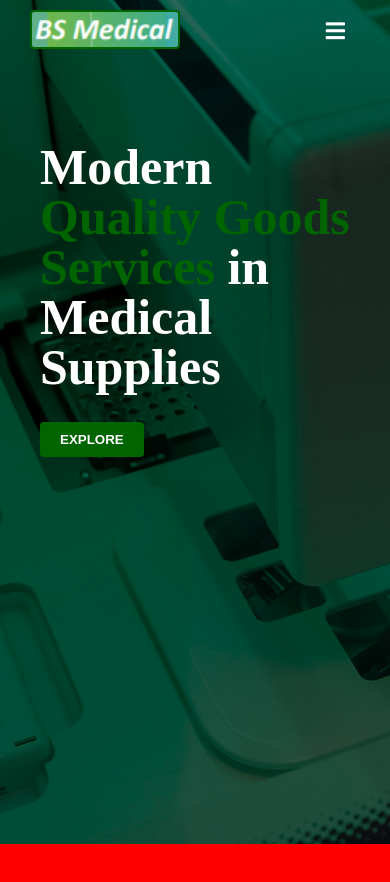
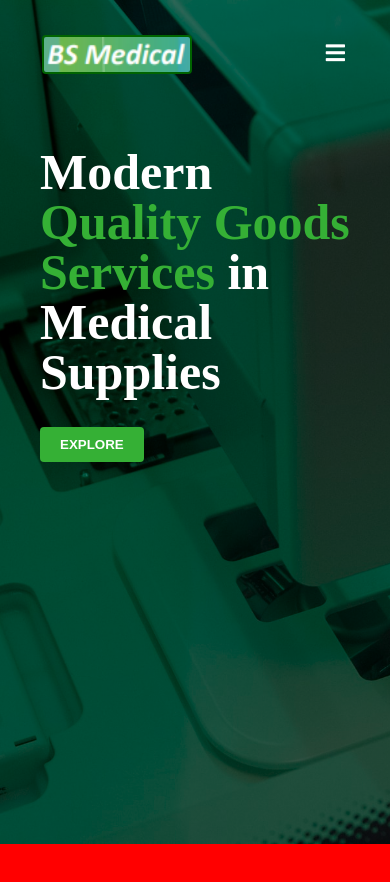
Before and after one commit to ihatelethargy/publishing, a plain HTML site: page BSmedical/index.html in a window 390 px wide. Shown: the top 882 px of the page. Drawn offline with Linux system fonts and the light colour scheme.

Commit message:
bemedical-span rgb change,mobile banner position change;

```diff
--- a/BSmedical/css/styles.css
+++ b/BSmedical/css/styles.css
@@ -20,6 +20,7 @@
 }
 
 .nav-bar img{
+    margin-left: 12px;
     border: 2px solid darkgreen;
     border-radius: 4px;
     width: 150px;
@@ -63,7 +64,7 @@
 .btn{
     padding: 10px 20px;
     border:0;
-    background-color: darkgreen;
+    background-color: #35B035;
     font-weight: bold;
     cursor: pointer;
     color:#fff;
@@ -86,7 +87,7 @@
 }
 
 .banner-title h1 span{
-    color: darkgreen;
+    color: #35B035;
 }
 
 .vertical-bar{
@@ -113,7 +114,7 @@
 .social-icons{
     height: 30%;
     width: 80px;
-    background: darkgreen;
+    background: #35B035;
     text-align: center;
     padding-top: 40%;
     bottom: 0;
@@ -160,11 +161,15 @@
 }
 
 @media (max-width:700px){
+    .nav-bar img{
+        margin-top: 25px;
+    }
+
     .vertical-bar{
         display:none;
     }
     .banner-title{
-        margin:80px 40px;
+        margin:60px 40px;
     }
     .banner-title h1{
         font-size: 50px;
@@ -183,7 +188,7 @@
     .nav-bar .fa{
         display: block;
         color:#fff;
-        margin: 10px 25px;
+        margin: 32px 25px;
         font-size: 22px;
         cursor: pointer;
     }
```
